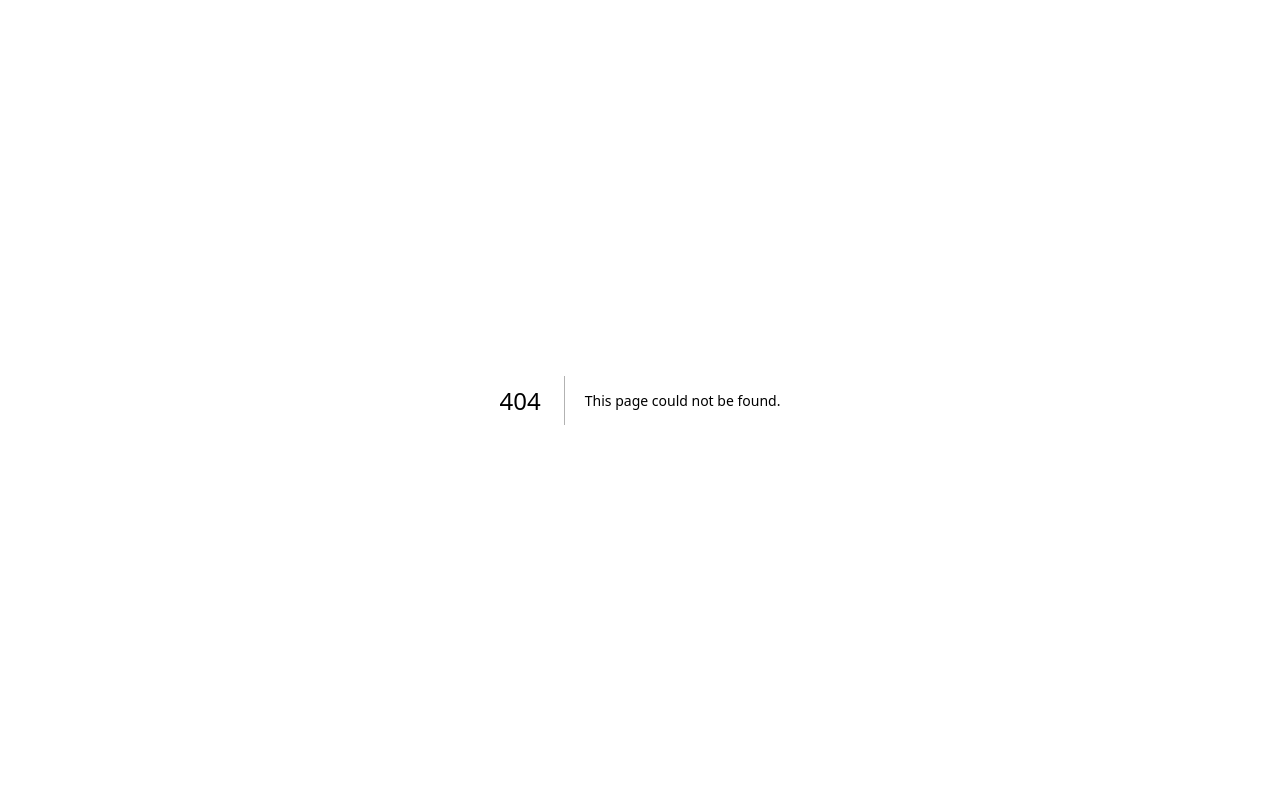
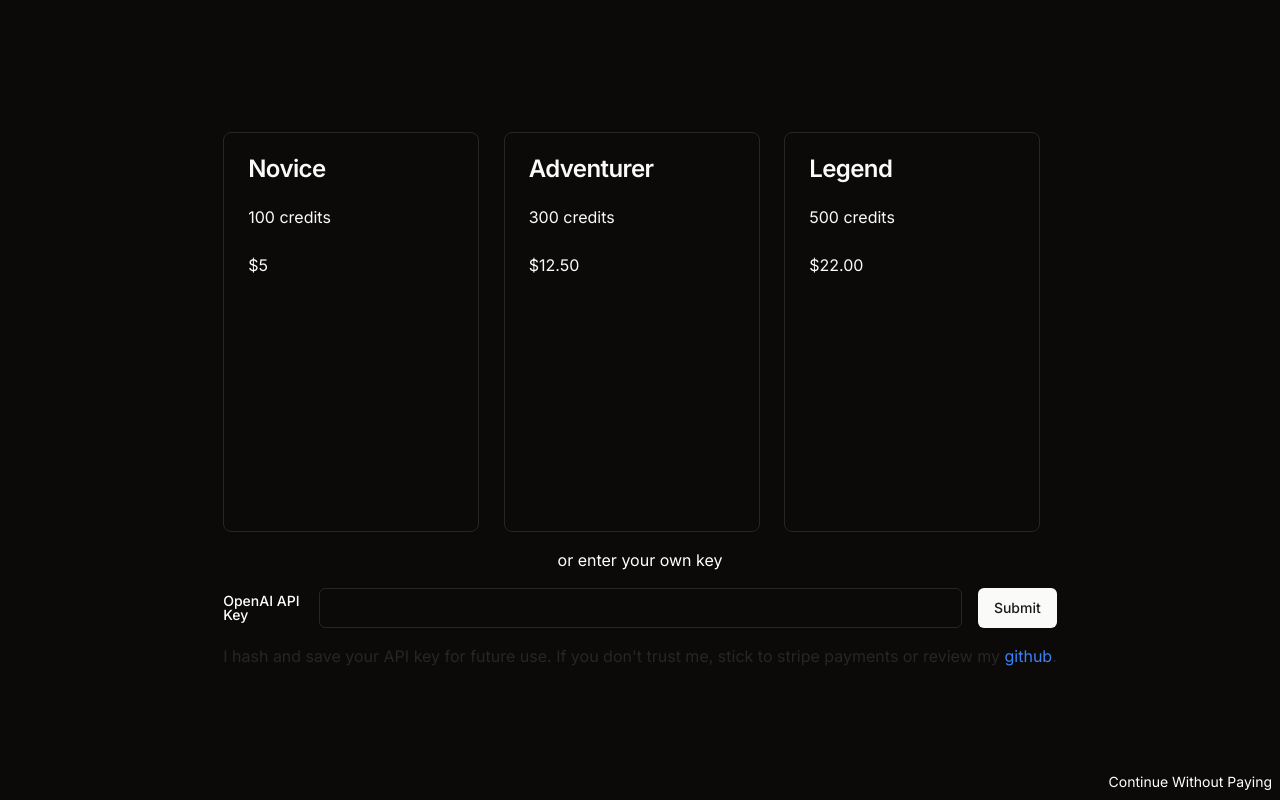
Before and after one commit to scicluna/hexquest, a Next.js app: page /payment/1 in a window 1280 px wide. Before the commit this address had no page. Built offline with nearby package versions, Linux system fonts and the light colour scheme.

Commit message:
payment prototype page

```diff
--- a/app/layout.tsx
+++ b/app/layout.tsx
@@ -18,7 +18,7 @@ export default function RootLayout({
   return (
     <ClerkProvider>
       <html lang="en">
-        <body className={inter.className}>{children}</body>
+        <body className={`${inter.className} dark dark:bg-stone-950`}>{children}</body>
       </html>
     </ClerkProvider>
   )
--- a/app/page.tsx
+++ b/app/page.tsx
@@ -15,9 +15,9 @@ export default async function Home() {
     console.log(hexQuestUser)
 
     if (hexQuestUser.credits < 20) {
-      redirect('/payment')
+      redirect(`/payment/${hexQuestUser._id}`)
     } else {
-      redirect('/worlds')
+      redirect(`/worlds/${hexQuestUser._id}`)
     }
   }
 
--- /dev/null
+++ b/app/payment/[userid]/page.tsx
@@ -0,0 +1,30 @@
+import PriceGallery from "@/components/server/PriceGallery";
+import { Button } from "@/components/ui/button";
+import { Input } from "@/components/ui/input";
+import { Label } from "@/components/ui/label";
+import { UserButton } from "@clerk/nextjs";
+import Link from "next/link";
+
+export default async function payment({ params }: { params: { userid: string } }) {
+
+    return (
+        <main className="h-[100dvh] dark:bg-stone-950 w-full flex justify-center items-center relative">
+            <div className="fixed top-2 right-2">
+                <UserButton />
+            </div>
+
+
+            <section className="flex flex-col gap-4 dark:text-white">
+                <PriceGallery />
+                <p className="text-center">or enter your own key</p>
+                <form className="flex items-center">
+                    <Label>OpenAI API Key</Label>
+                    <Input className="mx-4" name="apikey" type="text" />
+                    <Button type="submit">Submit</Button>
+                </form>
+                <p className="text-center dark:text-stone-800">I hash and save your API key for future use. If you don't trust me, stick to stripe payments or review my <Link target="_blank" href={'https://github.com/scicluna/hexquest'} className="text-blue-500 hover:animate-pulse">github</Link>.</p>
+            </section>
+            <Link className="fixed bottom-2 right-2 text-sm hover:animate-pulse dark:text-white" href={`/worlds/${params.userid}`}>Continue Without Paying</Link>
+        </main>
+    )
+}
--- a/app/payment/page.tsx
+++ /dev/null
@@ -1,5 +0,0 @@
-export default async function payment() {
-    return (
-        <h1>Payment</h1>
-    )
-}
--- /dev/null
+++ b/components/server/PriceGallery.tsx
@@ -0,0 +1,50 @@
+import {
+    Card,
+    CardContent,
+    CardDescription,
+    CardFooter,
+    CardHeader,
+    CardTitle,
+} from "@/components/ui/card"
+
+export default function PriceGallery() {
+    return (
+        <div className="grid grid-cols-3 gap-2">
+            <Card>
+                <CardHeader>
+                    <CardTitle>Novice</CardTitle>
+                </CardHeader>
+                <CardContent>
+                    <p>100 credits</p>
+                </CardContent>
+                <CardFooter>
+                    <p>$5</p>
+                </CardFooter>
+            </Card>
+
+            <Card>
+                <CardHeader>
+                    <CardTitle>Adventurer</CardTitle>
+                </CardHeader>
+                <CardContent>
+                    <p>300 credits</p>
+                </CardContent>
+                <CardFooter>
+                    <p>$12.50</p>
+                </CardFooter>
+            </Card>
+
+            <Card>
+                <CardHeader>
+                    <CardTitle>Legend</CardTitle>
+                </CardHeader>
+                <CardContent>
+                    <p>500 credits</p>
+                </CardContent>
+                <CardFooter>
+                    <p>$22.00</p>
+                </CardFooter>
+            </Card>
+        </div>
+    )
+}
--- /dev/null
+++ b/components/ui/button.tsx
@@ -0,0 +1,56 @@
+import * as React from "react"
+import { Slot } from "@radix-ui/react-slot"
+import { cva, type VariantProps } from "class-variance-authority"
+
+import { cn } from "@/lib/utils"
+
+const buttonVariants = cva(
+  "inline-flex items-center justify-center whitespace-nowrap rounded-md text-sm font-medium ring-offset-white transition-colors focus-visible:outline-none focus-visible:ring-2 focus-visible:ring-stone-950 focus-visible:ring-offset-2 disabled:pointer-events-none disabled:opacity-50 dark:ring-offset-stone-950 dark:focus-visible:ring-stone-300",
+  {
+    variants: {
+      variant: {
+        default: "bg-stone-900 text-stone-50 hover:bg-stone-900/90 dark:bg-stone-50 dark:text-stone-900 dark:hover:bg-stone-50/90",
+        destructive:
+          "bg-red-500 text-stone-50 hover:bg-red-500/90 dark:bg-red-900 dark:text-stone-50 dark:hover:bg-red-900/90",
+        outline:
+          "border border-stone-200 bg-white hover:bg-stone-100 hover:text-stone-900 dark:border-stone-800 dark:bg-stone-950 dark:hover:bg-stone-800 dark:hover:text-stone-50",
+        secondary:
+          "bg-stone-100 text-stone-900 hover:bg-stone-100/80 dark:bg-stone-800 dark:text-stone-50 dark:hover:bg-stone-800/80",
+        ghost: "hover:bg-stone-100 hover:text-stone-900 dark:hover:bg-stone-800 dark:hover:text-stone-50",
+        link: "text-stone-900 underline-offset-4 hover:underline dark:text-stone-50",
+      },
+      size: {
+        default: "h-10 px-4 py-2",
+        sm: "h-9 rounded-md px-3",
+        lg: "h-11 rounded-md px-8",
+        icon: "h-10 w-10",
+      },
+    },
+    defaultVariants: {
+      variant: "default",
+      size: "default",
+    },
+  }
+)
+
+export interface ButtonProps
+  extends React.ButtonHTMLAttributes<HTMLButtonElement>,
+    VariantProps<typeof buttonVariants> {
+  asChild?: boolean
+}
+
+const Button = React.forwardRef<HTMLButtonElement, ButtonProps>(
+  ({ className, variant, size, asChild = false, ...props }, ref) => {
+    const Comp = asChild ? Slot : "button"
+    return (
+      <Comp
+        className={cn(buttonVariants({ variant, size, className }))}
+        ref={ref}
+        {...props}
+      />
+    )
+  }
+)
+Button.displayName = "Button"
+
+export { Button, buttonVariants }
--- /dev/null
+++ b/components/ui/card.tsx
@@ -0,0 +1,79 @@
+import * as React from "react"
+
+import { cn } from "@/lib/utils"
+
+const Card = React.forwardRef<
+  HTMLDivElement,
+  React.HTMLAttributes<HTMLDivElement>
+>(({ className, ...props }, ref) => (
+  <div
+    ref={ref}
+    className={cn(
+      "h-[50dvh] w-[20dvw] rounded-lg border border-stone-200 bg-white text-stone-950 shadow-sm dark:border-stone-800 dark:bg-stone-950 dark:text-stone-50",
+      className
+    )}
+    {...props}
+  />
+))
+Card.displayName = "Card"
+
+const CardHeader = React.forwardRef<
+  HTMLDivElement,
+  React.HTMLAttributes<HTMLDivElement>
+>(({ className, ...props }, ref) => (
+  <div
+    ref={ref}
+    className={cn("flex flex-col space-y-1.5 p-6", className)}
+    {...props}
+  />
+))
+CardHeader.displayName = "CardHeader"
+
+const CardTitle = React.forwardRef<
+  HTMLParagraphElement,
+  React.HTMLAttributes<HTMLHeadingElement>
+>(({ className, ...props }, ref) => (
+  <h3
+    ref={ref}
+    className={cn(
+      "text-2xl font-semibold leading-none tracking-tight",
+      className
+    )}
+    {...props}
+  />
+))
+CardTitle.displayName = "CardTitle"
+
+const CardDescription = React.forwardRef<
+  HTMLParagraphElement,
+  React.HTMLAttributes<HTMLParagraphElement>
+>(({ className, ...props }, ref) => (
+  <p
+    ref={ref}
+    className={cn("text-sm text-stone-500 dark:text-stone-400", className)}
+    {...props}
+  />
+))
+CardDescription.displayName = "CardDescription"
+
+const CardContent = React.forwardRef<
+  HTMLDivElement,
+  React.HTMLAttributes<HTMLDivElement>
+>(({ className, ...props }, ref) => (
+  <div ref={ref} className={cn("p-6 pt-0", className)} {...props} />
+))
+CardContent.displayName = "CardContent"
+
+const CardFooter = React.forwardRef<
+  HTMLDivElement,
+  React.HTMLAttributes<HTMLDivElement>
+>(({ className, ...props }, ref) => (
+  <div
+    ref={ref}
+    className={cn("flex items-center p-6 pt-0", className)}
+    {...props}
+  />
+))
+CardFooter.displayName = "CardFooter"
+
+export { Card, CardHeader, CardFooter, CardTitle, CardDescription, CardContent }
--- /dev/null
+++ b/components/ui/input.tsx
@@ -0,0 +1,25 @@
+import * as React from "react"
+
+import { cn } from "@/lib/utils"
+
+export interface InputProps
+  extends React.InputHTMLAttributes<HTMLInputElement> {}
+
+const Input = React.forwardRef<HTMLInputElement, InputProps>(
+  ({ className, type, ...props }, ref) => {
+    return (
+      <input
+        type={type}
+        className={cn(
+          "flex h-10 w-full rounded-md border border-stone-200 bg-white px-3 py-2 text-sm ring-offset-white file:border-0 file:bg-transparent file:text-sm file:font-medium placeholder:text-stone-500 focus-visible:outline-none focus-visible:ring-2 focus-visible:ring-stone-950 focus-visible:ring-offset-2 disabled:cursor-not-allowed disabled:opacity-50 dark:border-stone-800 dark:bg-stone-950 dark:ring-offset-stone-950 dark:placeholder:text-stone-400 dark:focus-visible:ring-stone-300",
+          className
+        )}
+        ref={ref}
+        {...props}
+      />
+    )
+  }
+)
+Input.displayName = "Input"
+
+export { Input }
--- /dev/null
+++ b/components/ui/label.tsx
@@ -0,0 +1,26 @@
+"use client"
+
+import * as React from "react"
+import * as LabelPrimitive from "@radix-ui/react-label"
+import { cva, type VariantProps } from "class-variance-authority"
+
+import { cn } from "@/lib/utils"
+
+const labelVariants = cva(
+  "text-sm font-medium leading-none peer-disabled:cursor-not-allowed peer-disabled:opacity-70"
+)
+
+const Label = React.forwardRef<
+  React.ElementRef<typeof LabelPrimitive.Root>,
+  React.ComponentPropsWithoutRef<typeof LabelPrimitive.Root> &
+    VariantProps<typeof labelVariants>
+>(({ className, ...props }, ref) => (
+  <LabelPrimitive.Root
+    ref={ref}
+    className={cn(labelVariants(), className)}
+    {...props}
+  />
+))
+Label.displayName = LabelPrimitive.Root.displayName
+
+export { Label }
--- a/package.json
+++ b/package.json
@@ -10,6 +10,8 @@
   },
   "dependencies": {
     "@clerk/nextjs": "^4.25.6",
+    "@radix-ui/react-label": "^2.0.2",
+    "@radix-ui/react-slot": "^1.0.2",
     "class-variance-authority": "^0.7.0",
     "clsx": "^2.0.0",
     "lucide-react": "^0.288.0",
--- a/types/global.d.ts
+++ b/types/global.d.ts
@@ -1,4 +1,6 @@
 type HexUser = {
+    _id: string
+    clerkId: string
     email: string
     credits: number
 }
```
Also changed, not shown: 1 other file (tests, documents, lock files or other folders).
